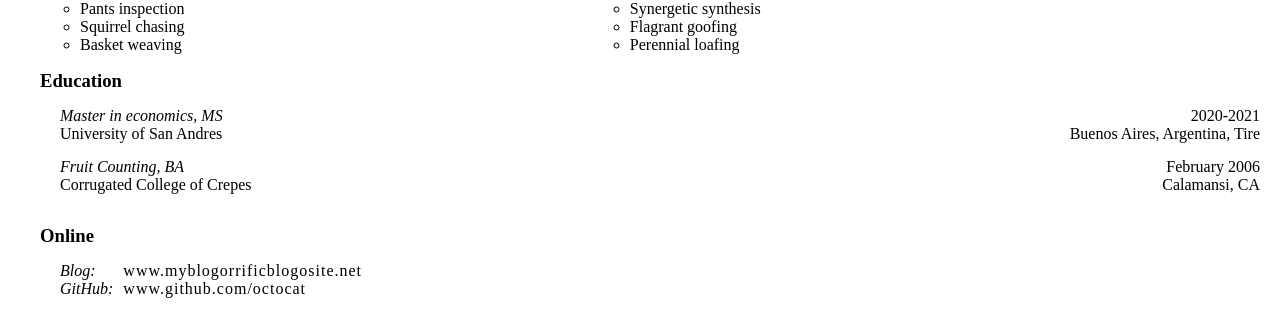
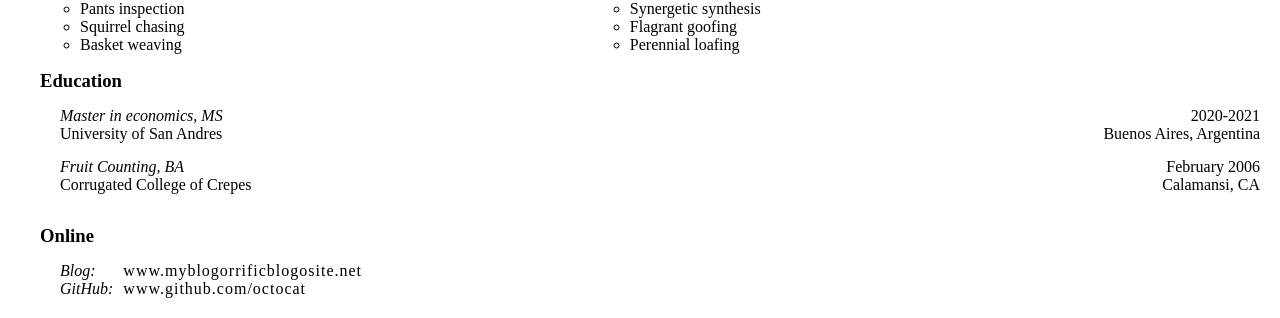
Before and after one commit to fernandezpab/fernandezpab.github.io, a Jekyll site: the page cv/index.html, which Jekyll copies as it is, in a window 1280 px wide. Shown: the part 512-830 px from the top of the page. Built offline with Jekyll 4.4.1, drawn with Linux system fonts in a browser that asks for light colours.

Commit message:
Update index.html

```diff
--- a/cv/index.html
+++ b/cv/index.html
@@ -97,7 +97,7 @@
             </div>
             <div class="tablerow">
                 <span>University of San Andres</span>
-                <span class="right">Buenos Aires, Argentina, Tire</span>
+                <span class="right">Buenos Aires, Argentina</span>
             </div>
         </div>
         <div class="edtable">
```
